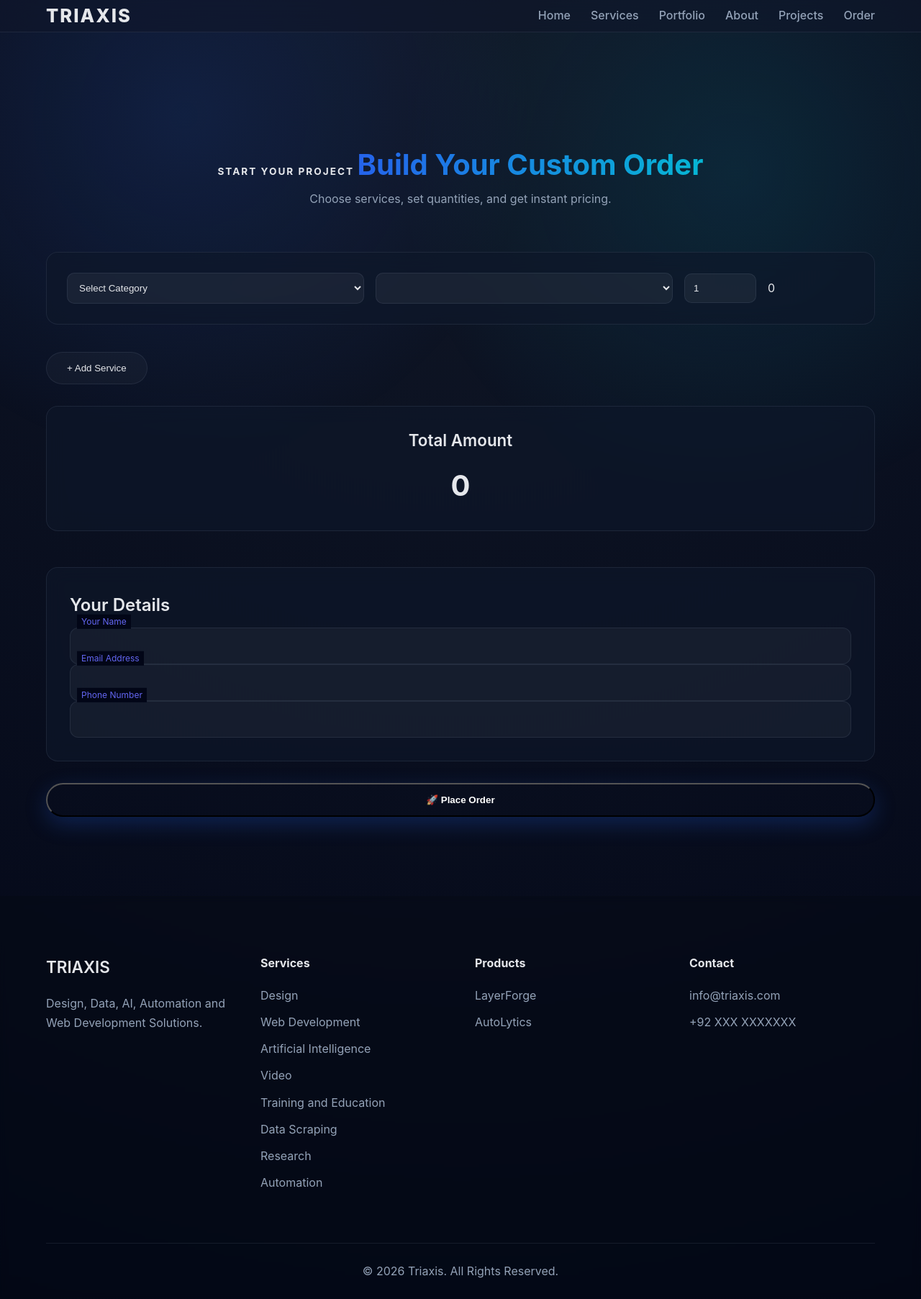
After one commit to shahzaib-raza/triaxis, a Django app: page /order/ in a window 1280 px wide. The commit adds this page. Shown: the whole page at 72% size. Run offline with Django 5.2, Linux system fonts and the light colour scheme; data comes from the database, SQL or seed files in the repository; both versions use the stored data as it was after the commit; lists and menus that the app fills with data are empty.

Commit message:
order page created

```diff
--- a/core/models.py
+++ b/core/models.py
@@ -37,6 +37,8 @@ class PortfolioSubCategory(models.Model):
 
     name = models.CharField(max_length=100)
     slug = models.SlugField()
+
+    price = models.DecimalField(max_digits=10, decimal_places=2)
 
     def __str__(self):
         return f"{self.category.name} → {self.name}"
@@ -141,3 +143,35 @@ class PortfolioMedia(models.Model):
 
     def __str__(self):
         return f"{self.portfolio.title} - {self.media_type}"
+
+
+class Order(models.Model):
+    name = models.CharField(max_length=150)
+    email = models.EmailField()
+    phone = models.CharField(max_length=20)
+
+    created_at = models.DateTimeField(auto_now_add=True)
+
+    def total_amount(self):
+        return sum(item.total_price() for item in self.items.all())
+
+    def __str__(self):
+        return f"Order #{self.id} - {self.name}"
+
+
+class OrderItem(models.Model):
+    order = models.ForeignKey(
+        Order,
+        on_delete=models.CASCADE,
+        related_name="items"
+    )
+
+    category = models.ForeignKey(PortfolioCategory, on_delete=models.SET_NULL, null=True)
+    subcategory = models.ForeignKey(PortfolioSubCategory, on_delete=models.SET_NULL, null=True)
+
+    quantity = models.PositiveIntegerField()
+
+    price = models.DecimalField(max_digits=10, decimal_places=2)
+
+    def total_price(self):
+        return self.price * self.quantity
--- a/core/urls.py
+++ b/core/urls.py
@@ -1,5 +1,5 @@
 from django.urls import path
-from .views import home, layerforge, generate_svg, autolytics, autolytics_search, services, about, portfolio_category, portfolio_detail
+from .views import *
 
 app_name = "core"
 
@@ -49,4 +49,10 @@ urlpatterns = [
         portfolio_detail,
         name="portfolio_detail"
     ),
+
+    path(
+        'order/',
+        create_order,
+        name='order'
+    ),
 ]
--- a/core/views.py
+++ b/core/views.py
@@ -1,5 +1,7 @@
 from django.core.paginator import Paginator
-from django.shortcuts import render, get_object_or_404
+from django.shortcuts import render, get_object_or_404, redirect
+from django.core.mail import send_mail
+from django.conf import settings
 from django.http import HttpResponse
 
 from django.http import JsonResponse
@@ -8,7 +10,7 @@ from django.template.loader import render_to_string
 from django.views.decorators.csrf import csrf_exempt
 import os,uuid
 from .utils import _img_array_to_svg
-from .models import PortfolioItem, PortfolioCategory
+from .models import PortfolioItem, PortfolioCategory, PortfolioSubCategory, Order, OrderItem
 import cv2
 import numpy as np
 from collections import defaultdict, Counter
@@ -84,6 +86,72 @@ def portfolio_detail(request, category, slug):
         "project": project,
         "total_projects": total_projects
     })
+
+# ____________________________________________________________________________________________________________
+
+
+def create_order(request):
+
+    categories = PortfolioCategory.objects.prefetch_related("subcategories")
+
+    if request.method == "POST":
+
+        name = request.POST.get("name")
+        email = request.POST.get("email")
+        phone = request.POST.get("phone")
+
+        order = Order.objects.create(
+            name=name,
+            email=email,
+            phone=phone
+        )
+
+        items = request.POST.getlist("items[]")
+
+        order_summary = ""
+
+        for item in items:
+            # format: subcategory_id|quantity
+            sub_id, qty = item.split("|")
+
+            sub = PortfolioSubCategory.objects.get(id=sub_id)
+
+            order_item = OrderItem.objects.create(
+                order=order,
+                category=sub.category,
+                subcategory=sub,
+                quantity=int(qty),
+                price=sub.price
+            )
+
+            order_summary += f"{sub.name} x {qty} = {order_item.total_price()}\n"
+
+         # ✅ SEND EMAIL HERE (AFTER LOOP)
+        send_mail(
+            subject=f"New Order #{order.id}",
+            message=f"""
+                New Order Received
+
+                Client: {name}
+                Email: {email}
+                Phone: {phone}
+
+                Items:
+                {order_summary}
+
+                Total: {order.total_amount()}
+            """,
+            from_email=settings.DEFAULT_FROM_EMAIL,
+            recipient_list=[settings.DEFAULT_FROM_EMAIL],
+            fail_silently=False
+        )
+
+        return redirect("success_page")
+
+    return render(request, "order.html", {
+        "categories": categories
+    })
+
 
 # ____________________________________________________________________________________________________________
 
--- /dev/null
+++ b/static/css/order.css
@@ -0,0 +1,119 @@
+.order-section {
+    padding-top: 140px;
+}
+
+#order-items {
+    display: flex;
+    flex-direction: column;
+    gap: 20px;
+    margin-bottom: 30px;
+}
+
+.order-item {
+    display: grid;
+    grid-template-columns: 1fr 1fr 100px 120px;
+    gap: 16px;
+    align-items: center;
+}
+
+.order-item select,
+.order-item input {
+    padding: 12px;
+    border-radius: 10px;
+    border: 1px solid var(--border);
+    background: rgba(255,255,255,0.05);
+    color: var(--text);
+}
+
+.order-total {
+    margin-top: 30px;
+    text-align: center;
+}
+
+.order-total h2 {
+    font-size: 2.5rem;
+    margin-top: 10px;
+}
+
+.submit-btn {
+    margin-top: 30px;
+    width: 100%;
+}
+
+
+
+/* =========================
+   FORM STYLING (PREMIUM)
+========================= */
+
+.client-info {
+    margin-top: 50px;
+    padding: 32px;
+    gap: 24px;
+}
+
+.form-title {
+    margin-bottom: 10px;
+    font-size: 1.5rem;
+}
+
+/* INPUT GROUP (FLOATING LABEL) */
+.input-group {
+    position: relative;
+}
+
+/* INPUT FIELD */
+.input-group input {
+
+    width: 100%;
+    padding: 16px 14px;
+
+    border-radius: 12px;
+
+    border: 1px solid var(--border);
+
+    background: rgba(255,255,255,0.04);
+
+    color: var(--text);
+    font-size: 0.95rem;
+
+    outline: none;
+
+    transition: var(--transition);
+}
+
+/* LABEL */
+.input-group label {
+    position: absolute;
+    left: 14px;
+    top: 50%;
+    transform: translateY(-50%);
+
+    color: var(--muted);
+    font-size: 0.9rem;
+
+    pointer-events: none;
+
+    transition: 0.2s ease;
+}
+
+/* FOCUS STATE */
+.input-group input:focus {
+    border-color: var(--accent);
+    box-shadow: 0 0 0 2px rgba(99, 102, 241, 0.2);
+    background: rgba(255,255,255,0.06);
+}
+
+/* FLOAT LABEL WHEN ACTIVE */
+.input-group input:focus + label,
+.input-group input:not(:placeholder-shown) + label {
+
+    top: -8px;
+    left: 10px;
+
+    background: var(--bg);
+    padding: 0 6px;
+
+    font-size: 0.75rem;
+    color: var(--accent);
+}
--- a/templates/includes/navbar.html
+++ b/templates/includes/navbar.html
@@ -47,8 +47,14 @@
                 </ul>
             </li>
             <li><a href="/about/">About</a></li>
-            <li><a href="/layerforge/">LayerForge</a></li>
-            <li><a href="/autolytics/">AutoLytics</a></li>
+            <li class="dropdown">
+                <a href="#">Projects</a>
+                <ul class="dropdown-menu">
+                    <li><a href="/layerforge/">LayerForge</a></li>
+                    <li><a href="/autolytics/">AutoLytics</a></li>
+                </ul>
+            </li>
+            <li><a href="/order/">Order</a></li>
 
         </ul>
 
--- /dev/null
+++ b/templates/order.html
@@ -0,0 +1,180 @@
+{% extends "base.html" %}
+{% load static %}
+
+{% block extra_css %}
+<link rel="stylesheet" href="{% static 'css/order.css' %}">
+{% endblock %}
+
+{% block content %}
+
+<section class="order-section">
+
+
+<div class="container">
+
+    <!-- 🔥 HERO -->
+    <div class="section-heading">
+        <span>Start Your Project</span>
+        <h2 class="gradient-text">Build Your Custom Order</h2>
+        <p>Choose services, set quantities, and get instant pricing.</p>
+    </div>
+
+    <form method="POST" id="order-form">
+        {% csrf_token %}
+
+        <!-- 🧾 ORDER BUILDER -->
+        <div id="order-items"></div>
+
+        <button type="button" id="add-item" class="btn-secondary">
+            + Add Service
+        </button>
+
+        <!-- 💰 TOTAL -->
+        <div class="order-total card">
+            <h3>Total Amount</h3>
+            <h2 id="total">0</h2>
+        </div>
+
+        <!-- 👤 CLIENT INFO -->
+        <div class="card client-info">
+
+            <h3 class="form-title">Your Details</h3>
+
+            <div class="input-group">
+                <input type="text" name="name" required>
+                <label>Your Name</label>
+            </div>
+
+            <div class="input-group">
+                <input type="email" name="email" required>
+                <label>Email Address</label>
+            </div>
+
+            <div class="input-group">
+                <input type="text" name="phone" required>
+                <label>Phone Number</label>
+            </div>
+
+        </div>
+
+        <button type="submit" class="btn-primary submit-btn">
+            🚀 Place Order
+        </button>
+
+    </form>
+
+</div>
+
+
+</section>
+
+{% block extra_js %}
+
+<script>
+
+const subcategories = {
+    {% for cat in categories %}
+        {% for sub in cat.subcategories.all %}
+            "{{sub.id}}": {
+                name: "{{sub.name}}",
+                price: {{sub.price}},
+                category: "{{cat.id}}"
+            },
+        {% endfor %}
+    {% endfor %}
+};
+
+const categories = {
+    {% for cat in categories %}
+        "{{cat.id}}": {
+            name: "{{cat.name}}"
+        },
+    {% endfor %}
+};
+
+function createItem() {
+
+    const div = document.createElement("div");
+    div.classList.add("order-item", "card");
+
+    div.innerHTML = `
+        <select class="category">
+            <option>Select Category</option>
+            ${Object.entries(categories).map(([id, c]) =>
+                `<option value="${id}">${c.name}</option>`
+            ).join("")}
+        </select>
+
+        <select class="subcategory"></select>
+
+        <input type="number" class="qty" value="1" min="1">
+
+        <span class="price">0</span>
+    `;
+
+    document.getElementById("order-items").appendChild(div);
+
+    attachEvents(div);
+}
+
+function attachEvents(item) {
+
+    const catSelect = item.querySelector(".category");
+    const subSelect = item.querySelector(".subcategory");
+    const qtyInput = item.querySelector(".qty");
+
+    catSelect.addEventListener("change", () => {
+
+        const catId = catSelect.value;
+
+        const filtered = Object.entries(subcategories)
+            .filter(([id, s]) => s.category == catId);
+
+        subSelect.innerHTML = filtered.map(([id, s]) =>
+            `<option value="${id}">${s.name} ($${s.price})</option>`
+        ).join("");
+
+        update(item);
+    });
+
+    subSelect.addEventListener("change", () => update(item));
+    qtyInput.addEventListener("input", () => update(item));
+}
+
+function update(item) {
+
+    const subId = item.querySelector(".subcategory").value;
+    const qty = parseInt(item.querySelector(".qty").value || 0);
+
+    if (!subId) return;
+
+    const price = subcategories[subId].price * qty;
+
+    item.querySelector(".price").innerText = price;
+
+    updateTotal();
+}
+
+function updateTotal() {
+
+    let total = 0;
+
+    document.querySelectorAll(".order-item").forEach(item => {
+        total += parseFloat(item.querySelector(".price").innerText || 0);
+    });
+
+    document.getElementById("total").innerText = total;
+}
+
+// INIT
+document.getElementById("add-item").addEventListener("click", createItem);
+
+// Add first item automatically
+createItem();
+
+</script>
+
+{% endblock %}
+
+
+{% endblock %}
```
Also changed, not shown: triaxis/settings.py (+10 -0 lines), core/migrations/0007_order_portfoliosubcategory_price_orderitem.py (added), db.sqlite3.
